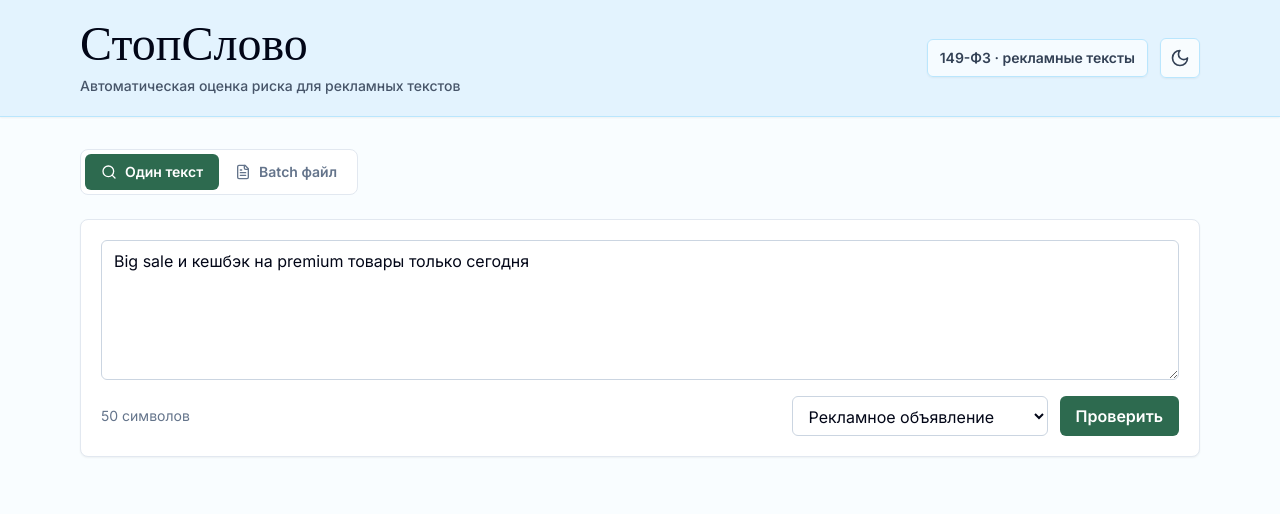
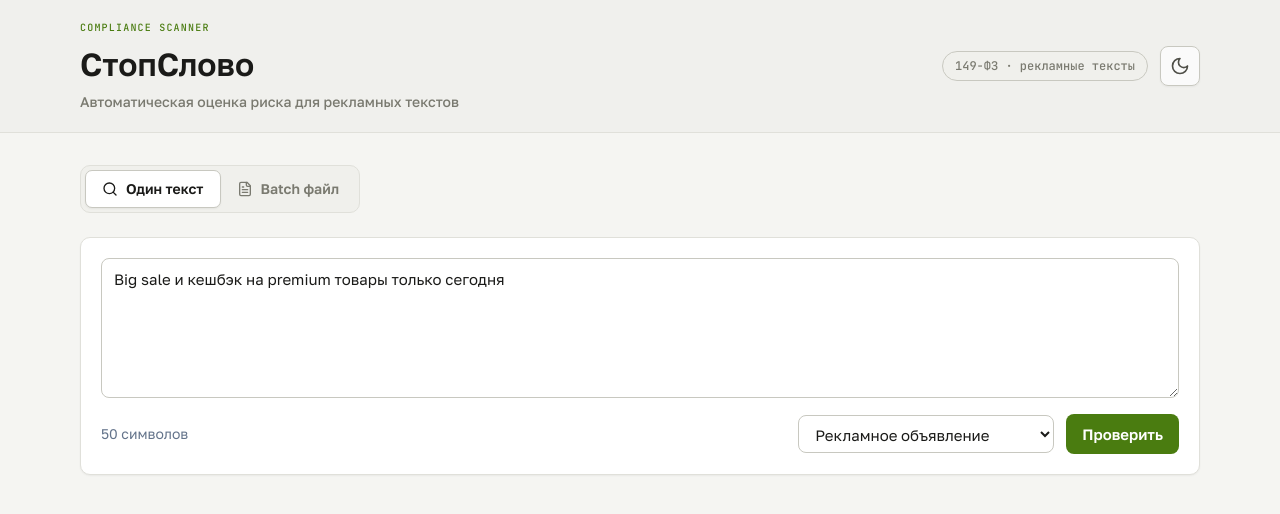
Before and after one commit to Stanislav-Kankin/stopslovo, a React (Vite) app in the folder frontend/: page / in a window 1280 px wide. Shown: the top 514 px of the page. Built offline with nearby package versions, Linux system fonts and the light colour scheme.

Commit message:
новый дизайн

```diff
--- a/frontend/index.html
+++ b/frontend/index.html
@@ -5,7 +5,7 @@
     <meta name="viewport" content="width=device-width, initial-scale=1.0" />
     <link rel="preconnect" href="https://fonts.googleapis.com" />
     <link rel="preconnect" href="https://fonts.gstatic.com" crossorigin />
-    <link href="https://fonts.googleapis.com/css2?family=Instrument+Serif:ital@0;1&family=Inter:wght@400;500;600;700&display=swap" rel="stylesheet" />
+    <link href="https://fonts.googleapis.com/css2?family=Golos+Text:wght@400;500;600;700&family=JetBrains+Mono:wght@400;500;600&display=swap" rel="stylesheet" />
     <title>StopSlovo</title>
   </head>
   <body>
--- a/frontend/src/App.jsx
+++ b/frontend/src/App.jsx
@@ -30,6 +30,10 @@ const riskClass = {
 
 const riskWeight = { high: 4, medium: 3, low: 2, safe: 1 };
 
+function escapeRegex(value) {
+  return value.replace(/[.*+?^${}()|[\]\\]/g, "\\$&");
+}
+
 async function postJson(url, body) {
   const response = await fetch(url, {
     method: "POST",
@@ -50,7 +54,7 @@ function RiskBadge({ risk }) {
 function HighlightedText({ text, issues }) {
   const terms = issues.filter((issue) => ["high", "medium"].includes(issue.risk)).map((issue) => issue.term);
   if (!terms.length) return <p className="whitespace-pre-wrap text-slate-700 dark:text-slate-200">{text}</p>;
-  const pattern = new RegExp(`(${terms.map((term) => term.replace(/[.*+?^${}()|[\]\\]/g, "\\$&")).join("|")})`, "gi");
+  const pattern = new RegExp(`(${terms.map(escapeRegex).join("|")})`, "gi");
   return (
     <p className="whitespace-pre-wrap text-slate-700 dark:text-slate-200">
       {text.split(pattern).map((part, index) => {
@@ -58,6 +62,34 @@ function HighlightedText({ text, issues }) {
         if (!issue) return <span key={`${part}-${index}`}>{part}</span>;
         const color = issue.risk === "high" ? "bg-red-100 text-red-900 dark:bg-red-950 dark:text-red-100" : "bg-amber-100 text-amber-900 dark:bg-amber-950 dark:text-amber-100";
         return <mark key={`${part}-${index}`} className={`rounded px-1 ${color}`}>{part}</mark>;
+      })}
+    </p>
+  );
+}
+
+function HighlightedRewrite({ text, issues }) {
+  const replacements = issues
+    .filter((issue) => ["high", "medium"].includes(issue.risk))
+    .flatMap((issue) => issue.replacements || [])
+    .map((item) => item.trim())
+    .filter(Boolean)
+    .sort((a, b) => b.length - a.length);
+
+  if (!replacements.length) {
+    return <p className="whitespace-pre-wrap text-slate-700 dark:text-slate-200">{text}</p>;
+  }
+
+  const pattern = new RegExp(`(${replacements.map(escapeRegex).join("|")})`, "gi");
+  return (
+    <p className="whitespace-pre-wrap text-slate-700 dark:text-slate-200">
+      {text.split(pattern).map((part, index) => {
+        const changed = replacements.some((item) => item.toLowerCase() === part.toLowerCase());
+        if (!changed) return <span key={`${part}-${index}`}>{part}</span>;
+        return (
+          <mark key={`${part}-${index}`} className="rounded px-1.5 py-0.5 bg-emerald-100 text-emerald-900 ring-1 ring-emerald-200 dark:bg-emerald-950 dark:text-emerald-100 dark:ring-emerald-800">
+            {part}
+          </mark>
+        );
       })}
     </p>
   );
@@ -89,21 +121,26 @@ function ResultView({ result }) {
 
       <div className="grid gap-5 lg:grid-cols-[1fr_0.9fr]">
         <div className="panel">
+          <p className="eyebrow">оригинал</p>
           <h2 className="section-title">Исходный текст</h2>
           <HighlightedText text={result.original_text} issues={result.issues} />
         </div>
         <div className="panel">
           <div className="mb-3 flex items-center justify-between gap-3">
-            <h2 className="section-title">Переписанный текст</h2>
+            <div>
+              <p className="eyebrow">замены</p>
+              <h2 className="section-title">Переписанный текст</h2>
+            </div>
             <button className="icon-button" onClick={copy} title="Скопировать">
               {copied ? <Check className="h-4 w-4" /> : <Clipboard className="h-4 w-4" />}
             </button>
           </div>
-          <p className="whitespace-pre-wrap text-slate-700 dark:text-slate-200">{result.rewritten_text}</p>
+          <HighlightedRewrite text={result.rewritten_text} issues={result.issues} />
         </div>
       </div>
 
       <div className="panel">
+        <p className="eyebrow">детали</p>
         <h2 className="section-title">Замечания</h2>
         {result.issues.length === 0 ? (
           <p className="text-slate-600 dark:text-slate-300">Автоматическая проверка не нашла слов из зоны риска.</p>
@@ -127,6 +164,7 @@ function ResultView({ result }) {
       </div>
 
       <div className="panel">
+        <p className="eyebrow">summary</p>
         <h2 className="section-title">Краткое резюме</h2>
         <p className="text-slate-700 dark:text-slate-200">{result.summary}</p>
       </div>
@@ -213,15 +251,16 @@ export default function App() {
 
   return (
     <div className={dark ? "dark" : ""}>
-      <main className="min-h-screen bg-sky-50/40 text-slate-950 transition-colors dark:bg-slate-950 dark:text-white">
+      <main className="min-h-screen bg-[#f5f5f2] text-[#1a1a18] transition-colors dark:bg-[#121512] dark:text-[#f4f4ee]">
         <header className="site-header">
           <div className="mx-auto flex max-w-6xl items-center justify-between px-4 py-5">
             <div>
-              <h1 className="font-serif text-5xl leading-none tracking-normal text-slate-950 dark:text-white">СтопСлово</h1>
-              <p className="mt-2 text-sm font-medium text-slate-600 dark:text-sky-100/80">Автоматическая оценка риска для рекламных текстов</p>
+              <p className="eyebrow mb-2 text-[#4a7c10] dark:text-[#a8d86f]">compliance scanner</p>
+              <h1 className="text-[32px] font-semibold leading-tight tracking-normal text-[#1a1a18] dark:text-[#f4f4ee]">СтопСлово</h1>
+              <p className="mt-2 text-sm font-medium text-[#7a7a70] dark:text-[#b8b8ad]">Автоматическая оценка риска для рекламных текстов</p>
             </div>
             <div className="flex items-center gap-3">
-              <span className="hidden rounded-md border border-sky-200 bg-white/65 px-3 py-2 text-sm font-semibold text-slate-700 shadow-sm dark:border-sky-800/70 dark:bg-slate-950/35 dark:text-sky-100 sm:inline-flex">
+              <span className="hidden rounded-full border border-[#c8c8c0] bg-[#f0f0ec] px-3 py-1.5 font-mono text-xs font-medium text-[#7a7a70] dark:border-[#3a453b] dark:bg-[#1b211c] dark:text-[#b8b8ad] sm:inline-flex">
                 149-ФЗ · рекламные тексты
               </span>
               <button className="icon-button header-theme-button" onClick={() => setDark((value) => !value)} title="Переключить тему">
--- a/frontend/src/styles/index.css
+++ b/frontend/src/styles/index.css
@@ -9,37 +9,39 @@
 
   body {
     margin: 0;
-    font-family: Inter, system-ui, sans-serif;
+    font-family: "Golos Text", system-ui, sans-serif;
+    font-size: 15px;
+    line-height: 1.6;
   }
 }
 
 @layer components {
   .site-header {
-    @apply border-b border-sky-200 bg-sky-100/90 shadow-sm backdrop-blur transition-colors dark:border-sky-900/70 dark:bg-[#102435];
+    @apply border-b border-[#e0e0da] bg-[#f0f0ec]/95 backdrop-blur transition-colors dark:border-[#30372f] dark:bg-[#1a2119]/95;
   }
 
   .panel {
-    @apply rounded-lg border border-slate-200 bg-white p-5 shadow-sm transition-colors dark:border-slate-800 dark:bg-slate-900;
+    @apply rounded-[10px] border border-[#e0e0da] bg-white p-5 shadow-sm transition-colors dark:border-[#30372f] dark:bg-[#181d18];
   }
 
   .input {
-    @apply rounded-md border border-slate-300 bg-white px-3 py-2 text-slate-950 outline-none transition focus:border-accent-light focus:ring-2 focus:ring-accent-light/20 dark:border-slate-700 dark:bg-slate-950 dark:text-white dark:focus:border-accent-dark dark:focus:ring-accent-dark/20;
+    @apply rounded-lg border border-[#c8c8c0] bg-white px-3 py-2 text-[#1a1a18] outline-none transition focus:border-[#4a7c10] focus:ring-2 focus:ring-[#4a7c10]/15 dark:border-[#3a453b] dark:bg-[#101410] dark:text-[#f4f4ee] dark:focus:border-[#a8d86f] dark:focus:ring-[#a8d86f]/15;
   }
 
   .primary-button {
-    @apply inline-flex items-center justify-center gap-2 rounded-md bg-accent-light px-4 py-2 font-semibold text-white transition hover:bg-emerald-800 disabled:cursor-not-allowed disabled:opacity-50 dark:bg-accent-dark dark:text-slate-950 dark:hover:bg-emerald-300;
+    @apply inline-flex items-center justify-center gap-2 rounded-lg bg-[#4a7c10] px-4 py-2 font-semibold text-white transition hover:bg-[#3d680d] disabled:cursor-not-allowed disabled:opacity-50 dark:bg-[#a8d86f] dark:text-[#121512] dark:hover:bg-[#bce982];
   }
 
   .secondary-button {
-    @apply inline-flex items-center justify-center gap-2 rounded-md border border-slate-300 px-3 py-2 font-medium text-slate-700 transition hover:border-accent-light hover:text-accent-light dark:border-slate-700 dark:text-slate-200 dark:hover:border-accent-dark dark:hover:text-accent-dark;
+    @apply inline-flex items-center justify-center gap-2 rounded-lg border border-[#c8c8c0] px-3 py-2 font-medium text-[#4f4f48] transition hover:border-[#4a7c10] hover:text-[#4a7c10] dark:border-[#3a453b] dark:text-[#d6d6cc] dark:hover:border-[#a8d86f] dark:hover:text-[#a8d86f];
   }
 
   .icon-button {
-    @apply inline-flex h-10 w-10 items-center justify-center rounded-md border border-slate-300 text-slate-700 transition hover:border-accent-light hover:text-accent-light dark:border-slate-700 dark:text-slate-200 dark:hover:border-accent-dark dark:hover:text-accent-dark;
+    @apply inline-flex h-10 w-10 items-center justify-center rounded-lg border border-[#c8c8c0] text-[#4f4f48] transition hover:border-[#4a7c10] hover:text-[#4a7c10] dark:border-[#3a453b] dark:text-[#d6d6cc] dark:hover:border-[#a8d86f] dark:hover:text-[#a8d86f];
   }
 
   .header-theme-button {
-    @apply border-sky-200 bg-white/75 text-slate-700 shadow-sm hover:border-sky-500 hover:text-sky-800 dark:border-sky-800/70 dark:bg-slate-950/35 dark:text-sky-100 dark:hover:border-accent-dark dark:hover:text-accent-dark;
+    @apply bg-white/70 shadow-sm dark:bg-[#101410]/60;
   }
 
   .badge {
@@ -47,22 +49,26 @@
   }
 
   .section-title {
-    @apply mb-3 font-serif text-2xl text-slate-950 dark:text-white;
+    @apply mb-3 text-xl font-semibold leading-tight text-[#1a1a18] dark:text-[#f4f4ee];
+  }
+
+  .eyebrow {
+    @apply font-mono text-[10px] font-medium uppercase tracking-[0.12em] text-[#b0b0a8] dark:text-[#747d72];
   }
 
   .error-box {
-    @apply rounded-md border border-red-200 bg-red-50 px-4 py-3 text-sm text-red-800 dark:border-red-900 dark:bg-red-950/40 dark:text-red-100;
+    @apply rounded-lg border border-[#f0b8b8] bg-[#fdeaea] px-4 py-3 text-sm text-[#cc3333] dark:border-red-900 dark:bg-red-950/40 dark:text-red-100;
   }
 
   .segmented {
-    @apply inline-flex rounded-lg border border-slate-200 bg-white p-1 dark:border-slate-800 dark:bg-slate-900;
+    @apply inline-flex rounded-[10px] border border-[#e0e0da] bg-[#f0f0ec] p-1 dark:border-[#30372f] dark:bg-[#181d18];
   }
 
   .segmented button {
-    @apply inline-flex items-center gap-2 rounded-md px-4 py-2 text-sm font-semibold text-slate-500 transition dark:text-slate-400;
+    @apply inline-flex items-center gap-2 rounded-[7px] px-4 py-2 text-sm font-semibold text-[#7a7a70] transition dark:text-[#a8afa5];
   }
 
   .segmented button.active {
-    @apply bg-accent-light text-white dark:bg-accent-dark dark:text-slate-950;
+    @apply border border-[#c8c8c0] bg-white text-[#1a1a18] shadow-sm dark:border-[#3a453b] dark:bg-[#101410] dark:text-[#f4f4ee];
   }
 }
--- a/frontend/tailwind.config.js
+++ b/frontend/tailwind.config.js
@@ -4,8 +4,8 @@ export default {
   theme: {
     extend: {
       fontFamily: {
-        serif: ["Instrument Serif", "serif"],
-        sans: ["Inter", "system-ui", "sans-serif"]
+        mono: ["JetBrains Mono", "monospace"],
+        sans: ["Golos Text", "system-ui", "sans-serif"]
       },
       colors: {
         accent: {
```
